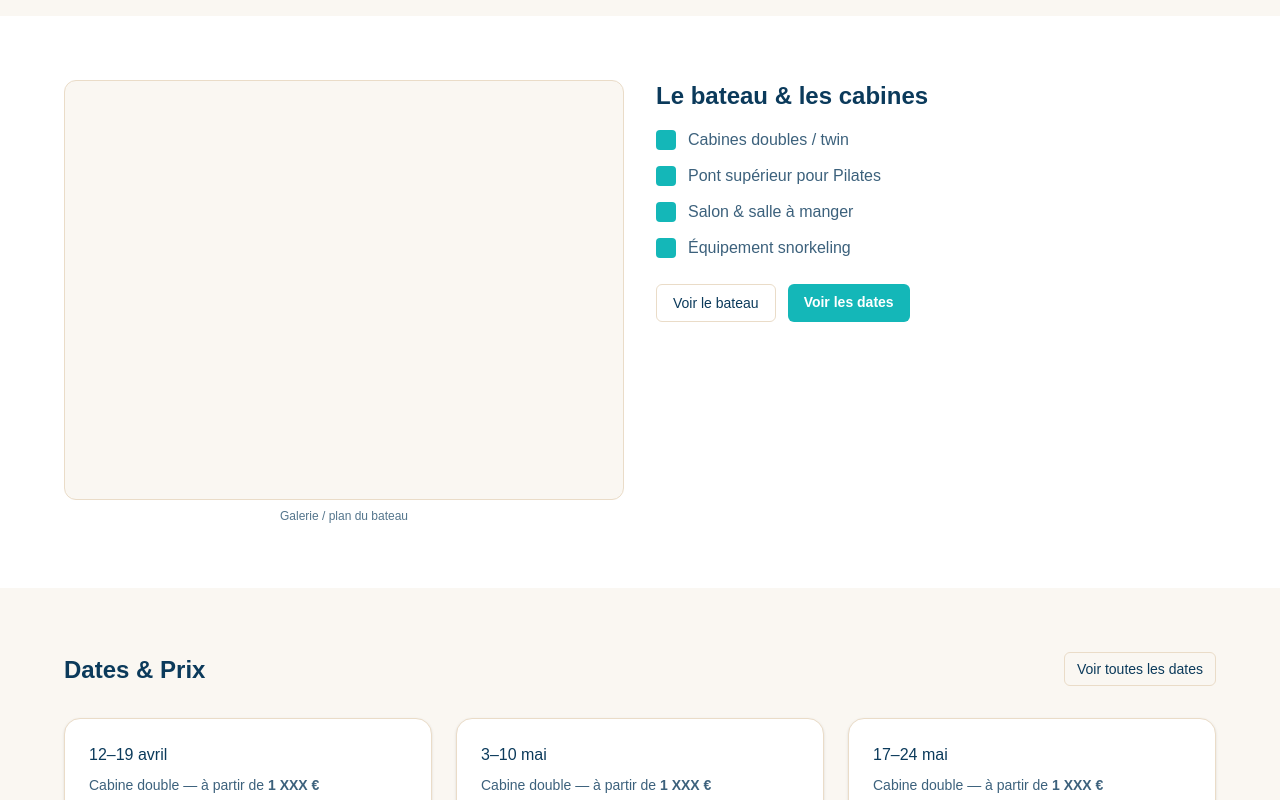
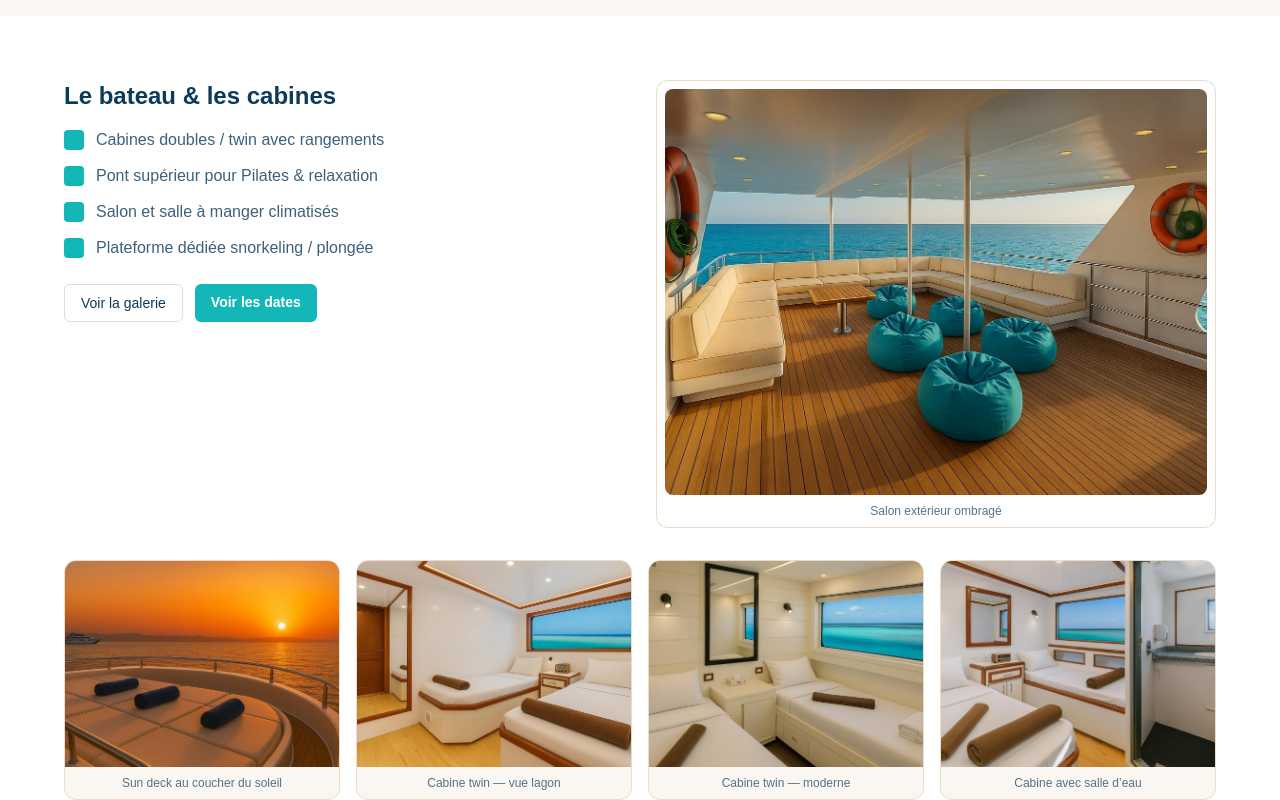
Before and after one commit to ArnaudVarela/DolphinSataya, a Next.js app: page / in a window 1280 px wide. Shown: the part 1680-2480 px from the top of the page. Built offline with nearby package versions, Linux system fonts and the light colour scheme.

Commit message:
Update BoatSection.tsx

```diff
--- a/app/components/BoatSection.tsx
+++ b/app/components/BoatSection.tsx
@@ -1 +1,39 @@
-export default function BoatSection(){return(<section className='bg-white'><div className='mx-auto grid max-w-[1200px] grid-cols-12 gap-8 px-6 py-16'><div className='col-span-12 md:col-span-6'><div className='aspect-[4/3] w-full rounded-xl border border-[#EADCC8] bg-[#FAF7F2]' /><p className='mt-2 text-center text-xs text-[#0B3A5B]/70'>Galerie / plan du bateau</p></div><div className='col-span-12 md:col-span-6'><h2 className='mb-4 text-2xl font-semibold text-[#0B3A5B]'>Le bateau & les cabines</h2><ul className='space-y-3 text-[#0B3A5B]/80'>{['Cabines doubles / twin','Pont supérieur pour Pilates','Salon & salle à manger','Équipement snorkeling'].map(t=>(<li key={t} className='flex items-center gap-3'><div className='h-5 w-5 rounded bg-[#14B7B8]'/> {t}</li>))}</ul><div className='mt-6 flex gap-3'><a href='#' className='rounded-md border border-[#EADCC8] px-4 py-2 text-sm text-[#0B3A5B]'>Voir le bateau</a><a href='#dates' className='rounded-md bg-[#14B7B8] px-4 py-2 text-sm font-semibold text-white hover:bg-[#119da0]'>Voir les dates</a></div></div></div></section>);}
+/* eslint-disable @next/next/no-img-element */
+import { boatImages } from "../data/boatImages";
+
+export default function BoatSection() {
+  return (
+    <section className="bg-white">
+      <div className="mx-auto max-w-[1200px] px-6 py-16">
+        <div className="mb-8 grid grid-cols-1 gap-8 md:grid-cols-2">
+          <div>
+            <h2 className="mb-4 text-2xl font-semibold text-[#0B3A5B]">Le bateau & les cabines</h2>
+            <ul className="space-y-3 text-[#0B3A5B]/80">
+              {['Cabines doubles / twin avec rangements', 'Pont supérieur pour Pilates & relaxation', 'Salon et salle à manger climatisés', 'Plateforme dédiée snorkeling / plongée'].map((t) => (
+                <li key={t} className="flex items-center gap-3">
+                  <div className="h-5 w-5 rounded bg-[#14B7B8]" /> {t}
+                </li>
+              ))}
+            </ul>
+            <div className="mt-6 flex gap-3">
+              <a href="#gallery-bateau" className="rounded-md border border-[#EADCC8] px-4 py-2 text-sm text-[#0B3A5B]">Voir la galerie</a>
+              <a href="#dates" className="rounded-md bg-[#14B7B8] px-4 py-2 text-sm font-semibold text-white hover:bg-[#119da0]">Voir les dates</a>
+            </div>
+          </div>
+          <div className="rounded-xl border border-[#EADCC8] p-2">
+            <img src={boatImages[0].src} alt={boatImages[0].alt} className="aspect-[4/3] w-full rounded-lg object-cover" loading="lazy" />
+            <p className="mt-2 text-center text-xs text-[#0B3A5B]/70">{boatImages[0].caption}</p>
+          </div>
+        </div>
+        <div id="gallery-bateau" className="grid grid-cols-2 gap-4 md:grid-cols-4">
+          {boatImages.slice(1).map((img, i) => (
+            <figure key={i} className="group overflow-hidden rounded-xl border border-[#EADCC8] bg-[#FAF7F2]">
+              <img src={img.src} alt={img.alt} className="aspect-[4/3] w-full object-cover transition duration-300 group-hover:scale-[1.02]" loading="lazy" />
+              <figcaption className="px-3 py-2 text-center text-xs text-[#0B3A5B]/70">{img.caption}</figcaption>
+            </figure>
+          ))}
+        </div>
+      </div>
+    </section>
+  );
+}
```
